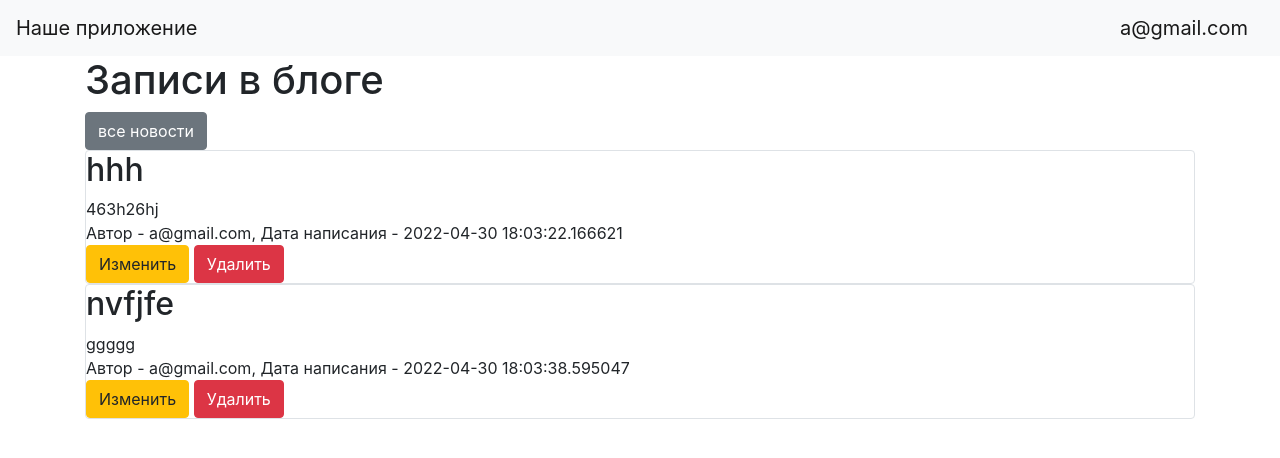
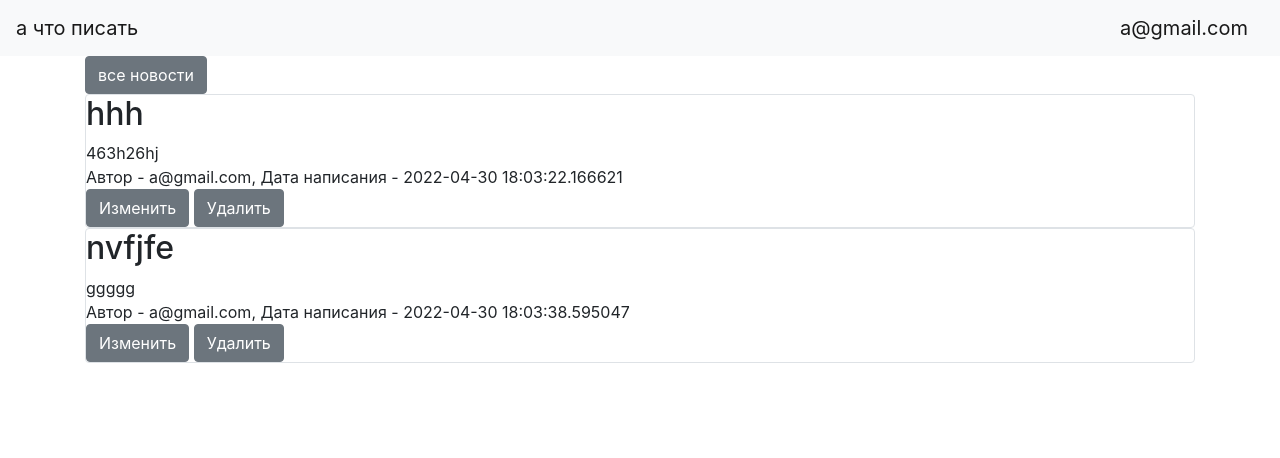
Before and after one commit to aliyalatipova/lib, a Flask app: page /my_news1 in a window 1280 px wide. Shown: the top 458 px of the page. Run offline with Flask 2, Linux system fonts and the light colour scheme; a user stored in the database is signed in; data comes from the database, SQL or seed files in the repository; both versions use the stored data as it was after the commit; some libraries are stand-ins or nearby versions.

```diff
--- a/17.04/app/data/users.py
+++ b/17.04/app/data/users.py
@@ -17,7 +17,7 @@ class User(SqlAlchemyBase, UserMixin):
     created_date = sqlalchemy.Column(sqlalchemy.DateTime, default=datetime.datetime.now)
     liked_news = sqlalchemy.Column(sqlalchemy.String, default='111')
     number = sqlalchemy.Column(sqlalchemy.String)
-    # типа строка в которой id объявлений, у которых юзер знает номер телефона автора объяв
+    # строка в которой id объявлений, у которых юзер знает номер телефона автора объяв
     know_num = sqlalchemy.Column(sqlalchemy.String, default='111')
 
     news = orm.relation("News", back_populates='user')
--- a/17.04/app/main.py
+++ b/17.04/app/main.py
@@ -1,12 +1,13 @@
 from flask import Flask, render_template, redirect, request, abort
 from flask_login import LoginManager, login_user, login_required, logout_user, current_user
 
-from waitress import serve
+# from waitress import serve
 from forms.news import NewsForm
 from forms.user import RegisterForm, LoginForm
 from data.news import News
 from data.users import User
 from data import db_session
+
 
 app = Flask(__name__)
 login_manager = LoginManager()
@@ -78,7 +79,7 @@ def news_like(id_news, id_user):
             user.liked_news = user.liked_news + ' ' + str(id_news)
         print('l', user.liked_news)
         db_sess.commit()
-        user_id = user.id
+
         return redirect("/")
     else:
         abort(404)
@@ -100,7 +101,7 @@ def know_num(id_news, id_user):
             user.know_num = user.know_num + ' ' + str(id_news)
         print('nu', user.know_num)
         db_sess.commit()
-        user_id = user.id
+
         return redirect(f"/news_liked_by/{id_user}")
     else:
         abort(404)
@@ -176,13 +177,13 @@ def news_liked_by(id_user):
     return render_template("liked_news.html", liked_list=liked_list, news=news)
 
 
-@app.route('/news/<int:id>', methods=['GET', 'POST'])
+@app.route('/news/<int:id_user>', methods=['GET', 'POST'])
 @login_required
-def edit_news(id):
+def edit_news(id_user):
     form = NewsForm()
     if request.method == "GET":
         db_sess = db_session.create_session()
-        news = db_sess.query(News).filter(News.id == id, News.user == current_user).first()
+        news = db_sess.query(News).filter(News.id == id_user, News.user == current_user).first()
         if news:
             form.title.data = news.title
             form.content.data = news.content
@@ -191,7 +192,7 @@ def edit_news(id):
             abort(404)
     if form.validate_on_submit():
         db_sess = db_session.create_session()
-        news = db_sess.query(News).filter(News.id == id, News.user == current_user).first()
+        news = db_sess.query(News).filter(News.id == id_user, News.user == current_user).first()
         if news:
             news.title = form.title.data
             news.content = form.content.data
@@ -209,7 +210,6 @@ def index():
     # news = db_sess.query(News).filter((News.user == current_user))
     # else:
     news = db_sess.query(News)
-
 
     if request.method == 'POST':
         find = request.form.get('find1')
--- a/17.04/app/templates/base.html
+++ b/17.04/app/templates/base.html
@@ -7,12 +7,15 @@
           href="https://stackpath.bootstrapcdn.com/bootstrap/4.4.1/css/bootstrap.min.css"
           integrity="sha384-Vkoo8x4CGsO3+Hhxv8T/Q5PaXtkKtu6ug5TOeNV6gBiFeWPGFN9MuhOf23Q9Ifjh"
           crossorigin="anonymous">
+    <link href="https://unpkg.com/aos@2.3.1/dist/aos.css" rel="stylesheet">
+
+    <script src="https://unpkg.com/aos@2.3.1/dist/aos.js"></script>
     <title>{{ title }}</title>
 </head>
 <body>
 <header>
     <nav class="navbar navbar-light bg-light">
-        <a class="navbar-brand" href="#">Наше приложение</a>
+        <a class="navbar-brand" href="#">а что писать</a>
         {% if current_user.is_authenticated %}
             <a class="navbar-brand" href="/logout">{{ current_user.name }}</a>
         {% else %}
--- a/17.04/app/templates/liked_news.html
+++ b/17.04/app/templates/liked_news.html
@@ -11,7 +11,7 @@
                     {{ item.content }}
                 </div>
                 <div>
-                    Автор - {{ item.user.name }}, Дата написания - {{ item.created_date }}
+                    Автор - {{ item.user.name }}
                 </div>
 
 
--- a/17.04/app/templates/my_news.html
+++ b/17.04/app/templates/my_news.html
@@ -1,7 +1,7 @@
 {% extends "base.html" %}
 
 {% block content %}
-    <h1>Записи в блоге</h1>
+
     {% if current_user.is_authenticated %}
         <a href="/" class="btn btn-secondary">все новости</a>
     {% endif %}
@@ -18,8 +18,8 @@
             <div>
                 Автор - {{ item.user.name }}, Дата написания - {{ item.created_date }}
             </div>
-                    <a href="/news/{{ item.id }}" class="btn btn-warning">Изменить</a>
-                    <a href="/news_delete/{{ item.id }}" class="btn btn-danger">Удалить</a>
+                    <a href="/news/{{ item.id }}" class="btn btn-secondary">Изменить</a>
+                    <a href="/news_delete/{{ item.id }}" class="btn btn-secondary">Удалить</a>
                 </div>
             {% endif %}
         </div>
--- a/17.04/app/templates/news.html
+++ b/17.04/app/templates/news.html
@@ -1,7 +1,7 @@
 {% extends "base.html" %}
 
 {% block content %}
-    <h1>Добавление новости</h1>
+    <h1>Добавление объявления</h1>
     <form action="" method="post">
         {{ form.hidden_tag() }}
         <p>
```
Also changed, not shown: 17.04/app/forms/news.py (+3 -4 lines), 17.04/app/db/blogs.db (added).
